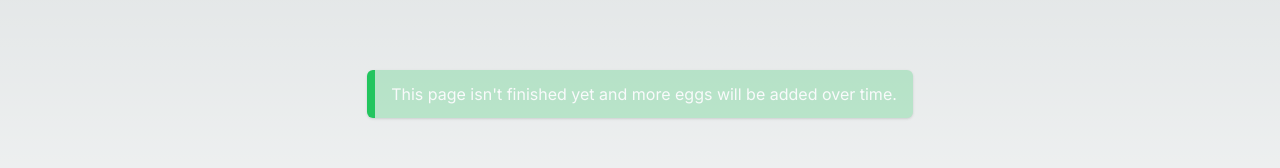
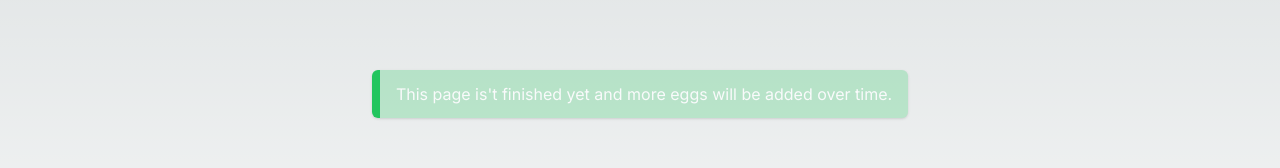
Before and after one commit to Spoopy2023/eggs.mgould.xyz, a Next.js app: page /game in a window 1280 px wide. Shown: the part 284-452 px from the top of the page. Built offline with nearby package versions, Linux system fonts and the light colour scheme; what tailwindcss-animated would draw is missing.

Commit message:
new files

```diff
--- a/app/components/elements/alert/alert/Alert.js
+++ b/app/components/elements/alert/alert/Alert.js
@@ -1,9 +1,8 @@
-
 import React from 'react';
 
-export default ({ children })  = () => {
+export default function ({ children }) {
     return (
-        <div className={'flex items-center border-l-8 text-gray-50 rounded-md shadow px-4 py-3 border-yellow-500 bg-yellow-500/25'}>
+        <div className={'flex items-center border-l-8 text-gray-50 rounded-md shadow px-4 py-3 border-green-500 bg-green-500/25 text-black dark:text-white'}>
             {children}
         </div>
     );
--- a/app/components/elements/alert/info/Info.js
+++ b/app/components/elements/alert/info/Info.js
@@ -1,6 +1,6 @@
 import React from 'react';
 
-export default ({ children }) => {
+export default function ({ children }) {
     return (
         <div className={'flex items-center border-l-8 text-gray-50 rounded-md shadow px-4 py-3 border-green-500 bg-green-500/25 text-black dark:text-white'}>
             {children}
--- a/app/components/elements/alert/success/Success.js
+++ b/app/components/elements/alert/success/Success.js
@@ -1,6 +1,6 @@
 import React from 'react';
 
-export default ({ children }) => {
+export default function ({ children }) {
     return (
         <div className={'flex items-center border-l-8 text-gray-50 rounded-md shadow px-4 py-3 border-green-500 bg-green-500/25 text-black dark:text-white'}>
             {children}
--- a/app/components/elements/alert/warning/Warning.js
+++ b/app/components/elements/alert/warning/Warning.js
@@ -1,8 +1,9 @@
+
 import React from 'react';
 
-export default ({ children }) => {
+export default function ({ children }) {
     return (
-        <div className={'flex items-center border-l-8 text-gray-50 rounded-md shadow px-4 py-3 border-green-500 bg-green-500/25 text-black dark:text-white'}>
+        <div className={'flex items-center border-l-8 text-gray-50 rounded-md shadow px-4 py-3 border-red-500 bg-red-500/25 text-black dark:text-white'}>
             {children}
         </div>
     );
--- a/app/game/page.js
+++ b/app/game/page.js
@@ -12,7 +12,7 @@ export default function Home() {
         </p>
       </div>
       <Info>
-        This page isn't finished yet and more eggs will be added over time.
+        This page is&apos;t finished yet and more eggs will be added over time.
       </Info>
 
 
```
Also changed, not shown: .eslintrc.json.
